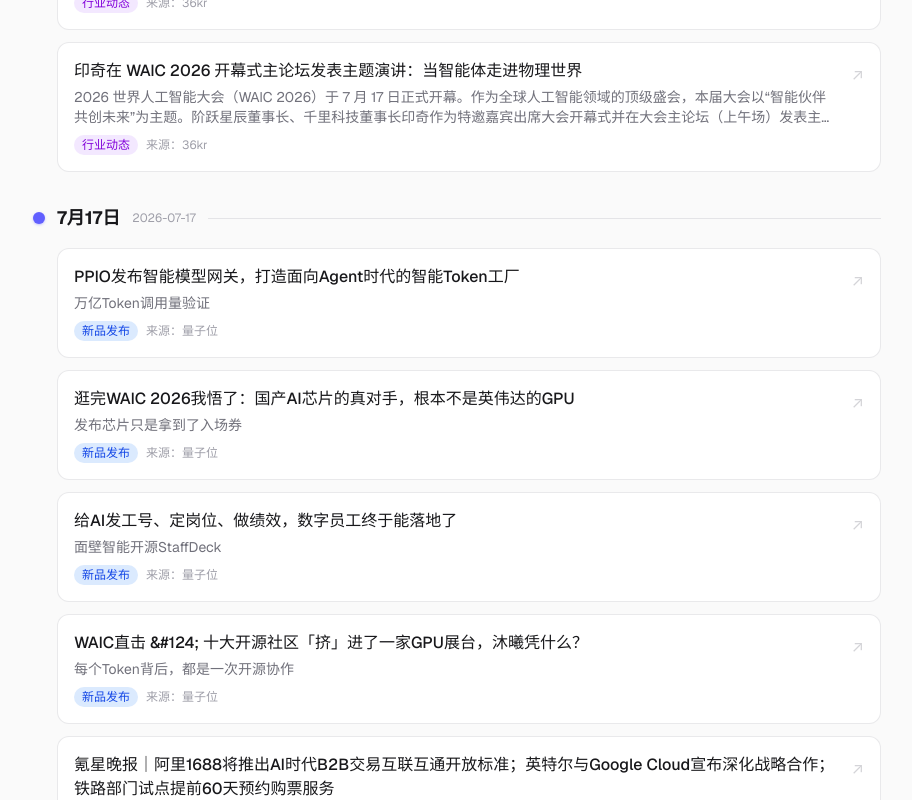
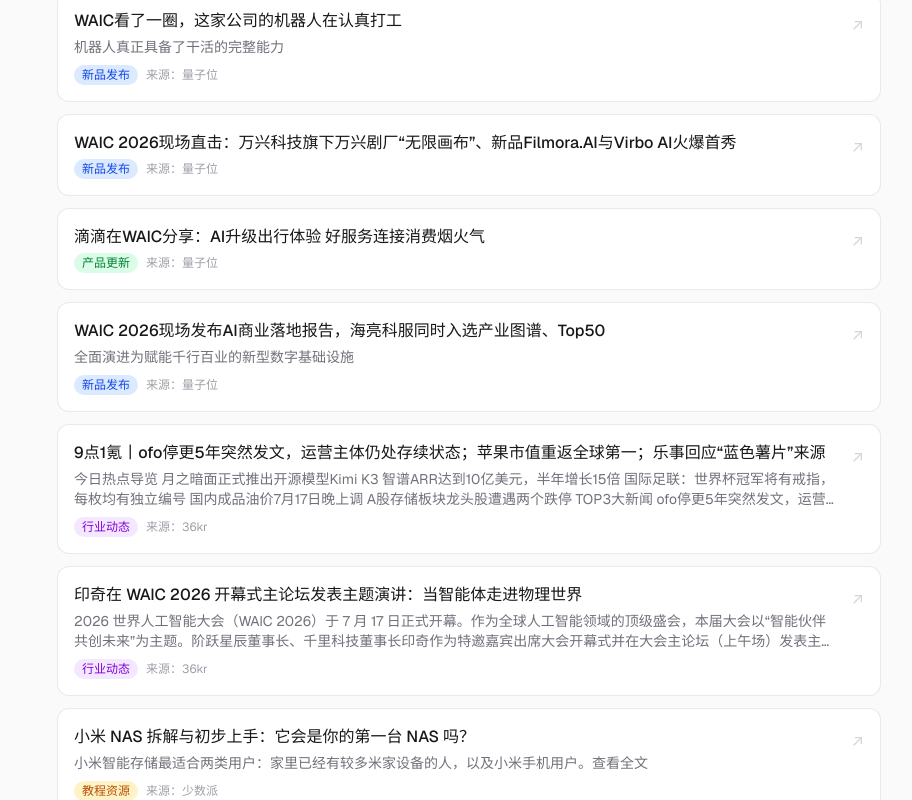
Before and after one commit to mingzhong717-droid/xia-aigc, a Next.js app: page /news in a window 1280 px wide. Shown: the part 520-1320 px from the top of the page, without its empty margins (183-1095 px from the left). Built offline with nearby package versions, Linux system fonts and the light colour scheme.

Commit message:
chore: 自动更新 AI 快讯 2026-07-19

```diff
--- a/src/data/news.ts
+++ b/src/data/news.ts
@@ -10,20 +10,60 @@ export interface NewsItem {
 }
 
 // 快讯数据 - 由 scripts/fetch-news.mjs 自动更新
-// 最后更新时间: 2026-07-18 02:09:30 UTC
+// 最后更新时间: 2026-07-19 02:26:22 UTC
 export const news: NewsItem[] = [
   {
     id: "news-001",
-    title: "全球首款720°连续后空翻机器狗来了！宇泛智能携“灵猫”双馆联袂首秀WAIC",
-    summary: "",
+    title: "全球市占第一后，普渡在WAIC开始回答机器人下一场战争",
+    summary: "PuduFM+PuduAgent，一并在不同本体上持续落地，共同构成了普渡机器人的顶层战略「一脑多形」。",
     source: "量子位",
     sourceUrl: "https://www.qbitai.com",
-    url: "https://www.qbitai.com/2026/07/453506.html",
+    url: "https://www.qbitai.com/2026/07/453802.html",
+    date: "2026-07-19",
+    category: "product",
+  },
+  {
+    id: "news-002",
+    title: "WAIC看了一圈，这家公司的机器人在认真打工",
+    summary: "机器人真正具备了干活的完整能力",
+    source: "量子位",
+    sourceUrl: "https://www.qbitai.com",
+    url: "https://www.qbitai.com/2026/07/454040.html",
     date: "2026-07-18",
     category: "product",
   },
   {
-    id: "news-002",
+    id: "news-003",
+    title: "WAIC 2026现场直击：万兴科技旗下万兴剧厂“无限画布”、新品Filmora.AI与Virbo AI火爆首秀",
+    summary: "",
+    source: "量子位",
+    sourceUrl: "https://www.qbitai.com",
+    url: "https://www.qbitai.com/2026/07/454015.html",
+    date: "2026-07-18",
+    category: "product",
+  },
+  {
+    id: "news-004",
+    title: "滴滴在WAIC分享：AI升级出行体验 好服务连接消费烟火气",
+    summary: "",
+    source: "量子位",
+    sourceUrl: "https://www.qbitai.com",
+    url: "https://www.qbitai.com/2026/07/454003.html",
+    date: "2026-07-18",
+    category: "update",
+  },
+  {
+    id: "news-005",
+    title: "WAIC 2026现场发布AI商业落地报告，海亮科服同时入选产业图谱、Top50",
+    summary: "全面演进为赋能千行百业的新型数字基础设施",
+    source: "量子位",
+    sourceUrl: "https://www.qbitai.com",
+    url: "https://www.qbitai.com/2026/07/453889.html",
+    date: "2026-07-18",
+    category: "product",
+  },
+  {
+    id: "news-006",
     title: "9点1氪丨ofo停更5年突然发文，运营主体仍处存续状态；苹果市值重返全球第一；乐事回应“蓝色薯片”来源",
     summary: "今日热点导览 月之暗面正式推出开源模型Kimi K3 智谱ARR达到10亿美元，半年增长15倍 国际足联：世界杯冠军将有戒指，每枚均有独立编号 国内成品油价7月17日晚上调 A股存储板块龙头股遭遇两个跌停 TOP3大新闻 ofo停更5年突然发文，运营主体仍处存续状态 7月15日，沉寂近5年的ofo小",
     source: "36kr",
@@ -33,7 +73,7 @@ export const news: NewsItem[] = [
     category: "industry",
   },
   {
-    id: "news-003",
+    id: "news-007",
     title: "印奇在 WAIC 2026 开幕式主论坛发表主题演讲：当智能体走进物理世界",
     summary: "2026 世界人工智能大会（WAIC 2026）于 7 月 17 日正式开幕。作为全球人工智能领域的顶级盛会，本届大会以“智能伙伴 共创未来”为主题。阶跃星辰董事长、千里科技董事长印奇作为特邀嘉宾出席大会开幕式并在大会主论坛（上午场）发表主题演讲《当智能体进入物理世界》。回顾 15 年 AI 创业历",
     source: "36kr",
@@ -43,54 +83,14 @@ export const news: NewsItem[] = [
     category: "industry",
   },
   {
-    id: "news-004",
-    title: "PPIO发布智能模型网关，打造面向Agent时代的智能Token工厂",
-    summary: "万亿Token调用量验证",
-    source: "量子位",
-    sourceUrl: "https://www.qbitai.com",
-    url: "https://www.qbitai.com/2026/07/453467.html",
-    date: "2026-07-17",
-    category: "product",
-  },
-  {
-    id: "news-005",
-    title: "逛完WAIC 2026我悟了：国产AI芯片的真对手，根本不是英伟达的GPU",
-    summary: "发布芯片只是拿到了入场券",
-    source: "量子位",
-    sourceUrl: "https://www.qbitai.com",
-    url: "https://www.qbitai.com/2026/07/453352.html",
-    date: "2026-07-17",
-    category: "product",
-  },
-  {
-    id: "news-006",
-    title: "给AI发工号、定岗位、做绩效，数字员工终于能落地了",
-    summary: "面壁智能开源StaffDeck",
-    source: "量子位",
-    sourceUrl: "https://www.qbitai.com",
-    url: "https://www.qbitai.com/2026/07/453245.html",
-    date: "2026-07-17",
-    category: "product",
-  },
-  {
-    id: "news-007",
-    title: "WAIC直击 &#124; 十大开源社区「挤」进了一家GPU展台，沐曦凭什么？",
-    summary: "每个Token背后，都是一次开源协作",
-    source: "量子位",
-    sourceUrl: "https://www.qbitai.com",
-    url: "https://www.qbitai.com/2026/07/453246.html",
-    date: "2026-07-17",
-    category: "product",
-  },
-  {
     id: "news-008",
-    title: "氪星晚报｜阿里1688将推出AI时代B2B交易互联互通开放标准；英特尔与Google Cloud宣布深化战略合作；铁路部门试点提前60天预约购票服务",
-    summary: "大公司： 成大生物：流感病毒裂解疫苗（高剂量）进入I期临床试验 36氪获悉，成大生物公告，公司全资子公司成大生物(本溪)研发的流感病毒裂解疫苗（高剂量）已获国家药监局临床试验批准，并完成I期临床试验筹备工作，正式进入I期临床试验阶段。该疫苗抗原含量为常规剂量四倍，适用于60岁以上老年人群及高风险人群",
-    source: "36kr",
-    sourceUrl: "https://36kr.com",
-    url: "https://36kr.com/p/3896564485572489?f=rss",
-    date: "2026-07-17",
-    category: "product",
+    title: "小米 NAS 拆解与初步上手：它会是你的第一台 NAS 吗？",
+    summary: "小米智能存储最适合两类用户：家里已经有较多米家设备的人，以及小米手机用户。<a href=&#34;https://sspai.com/post/112398&#34; target=&#34;_blank&#34;>查看全文</a>",
+    source: "少数派",
+    sourceUrl: "https://sspai.com",
+    url: "https://sspai.com/post/112398",
+    date: "2026-07-18",
+    category: "tutorial",
   }
 ];
 
```
